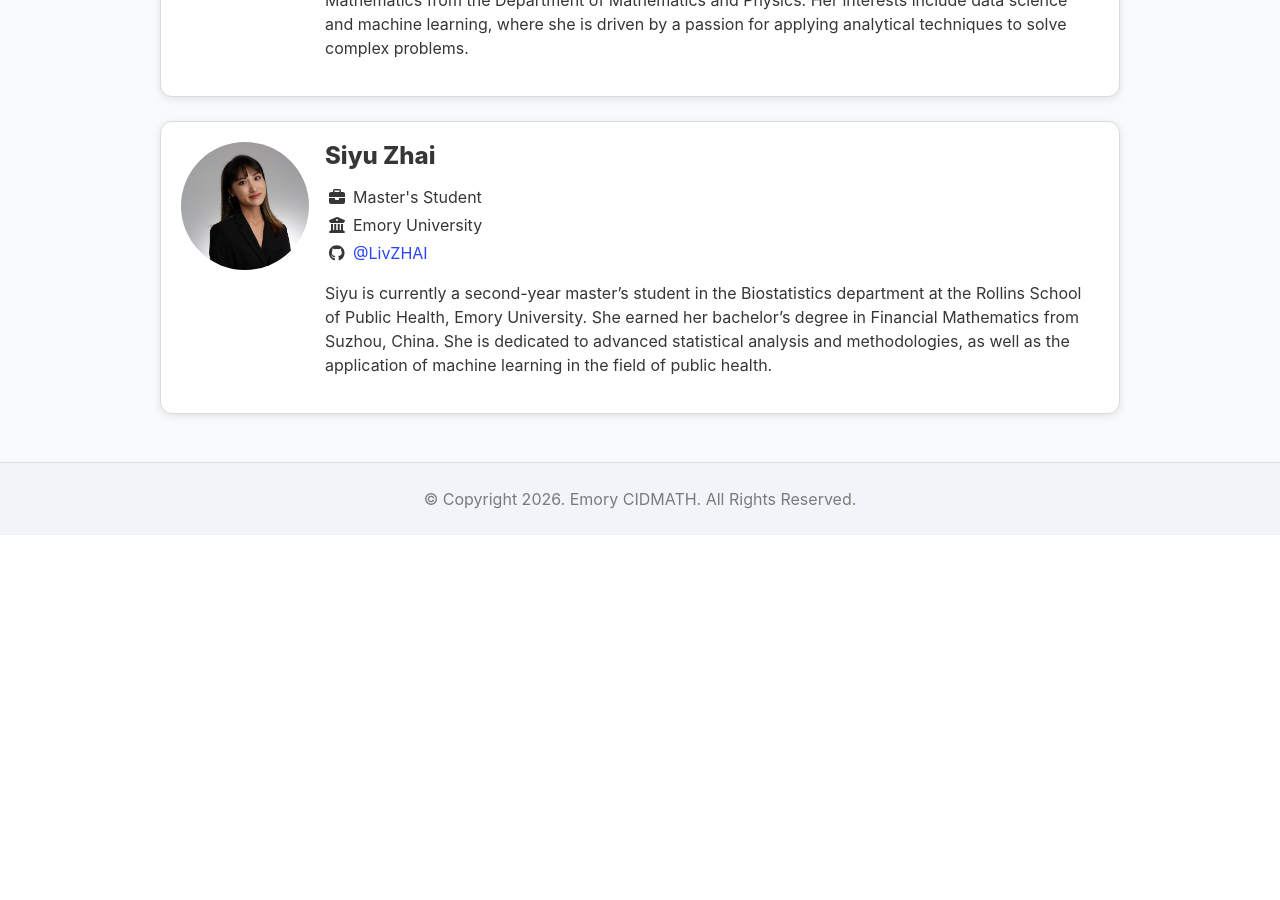
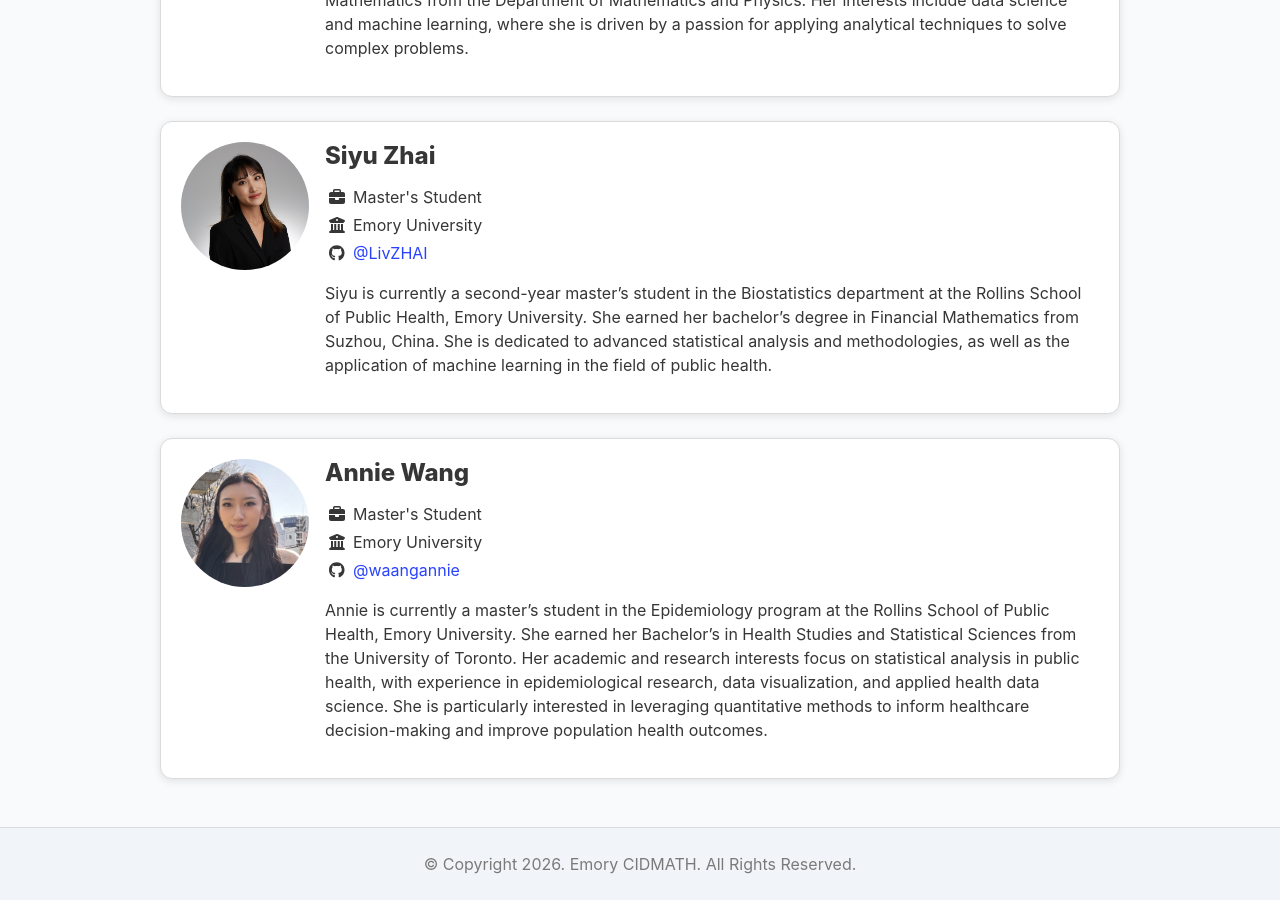
Before and after one commit to shedding-hub/shedding-hub.github.io, a Jekyll site: the page built from team.md, in a window 1280 px wide and 900 px high, scrolled down 3060 px. Built offline with Jekyll 4.4.1, drawn with Linux system fonts in a browser that asks for light colours; nearby versions of some CDN libraries; before the commit the page ends 3595 px from its top, so only the background shows below that.

Commit message:
adding Annie to the team

```diff
--- a/_data/team.yaml
+++ b/_data/team.yaml
@@ -71,3 +71,10 @@ siyu:
   job: Master's Student
   github: LivZHAI
   description: Siyu is currently a second-year master's student in the Biostatistics department at the Rollins School of Public Health, Emory University. She earned her bachelor’s degree in Financial Mathematics from Suzhou, China. She is dedicated to advanced statistical analysis and methodologies, as well as the application of machine learning in the field of public health.
+annie:
+  first: Annie
+  last: Wang
+  institution: Emory University
+  job: Master's Student
+  github: waangannie
+  description: Annie is currently a master’s student in the Epidemiology program at the Rollins School of Public Health, Emory University. She earned her Bachelor's in Health Studies and Statistical Sciences from the University of Toronto. Her academic and research interests focus on statistical analysis in public health, with experience in epidemiological research, data visualization, and applied health data science. She is particularly interested in leveraging quantitative methods to inform healthcare decision-making and improve population health outcomes.
```
Also changed, not shown: assets/team/annie.jpg (added).
